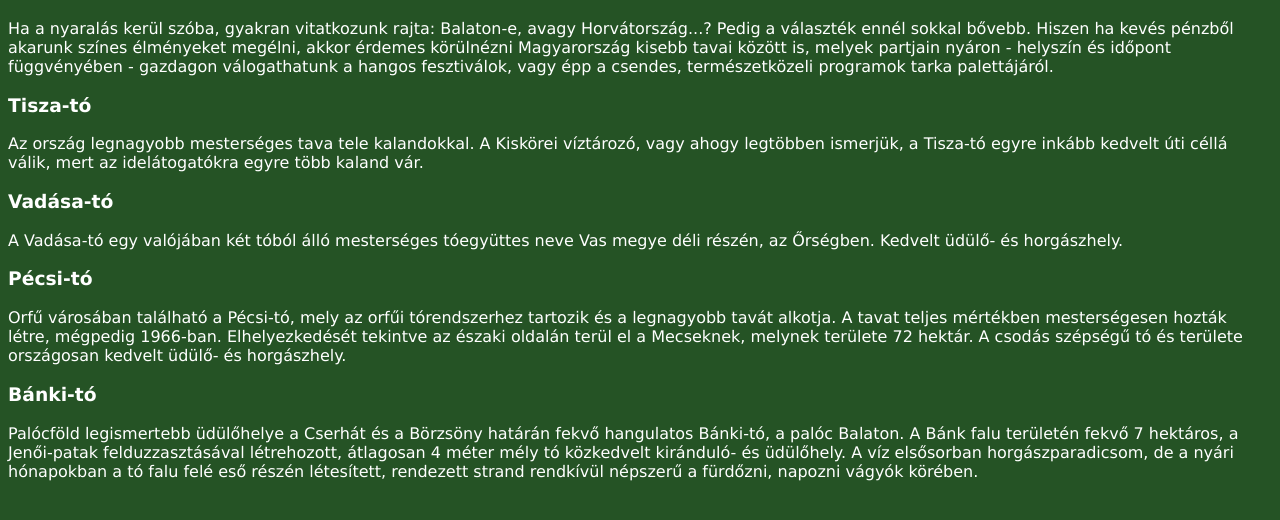
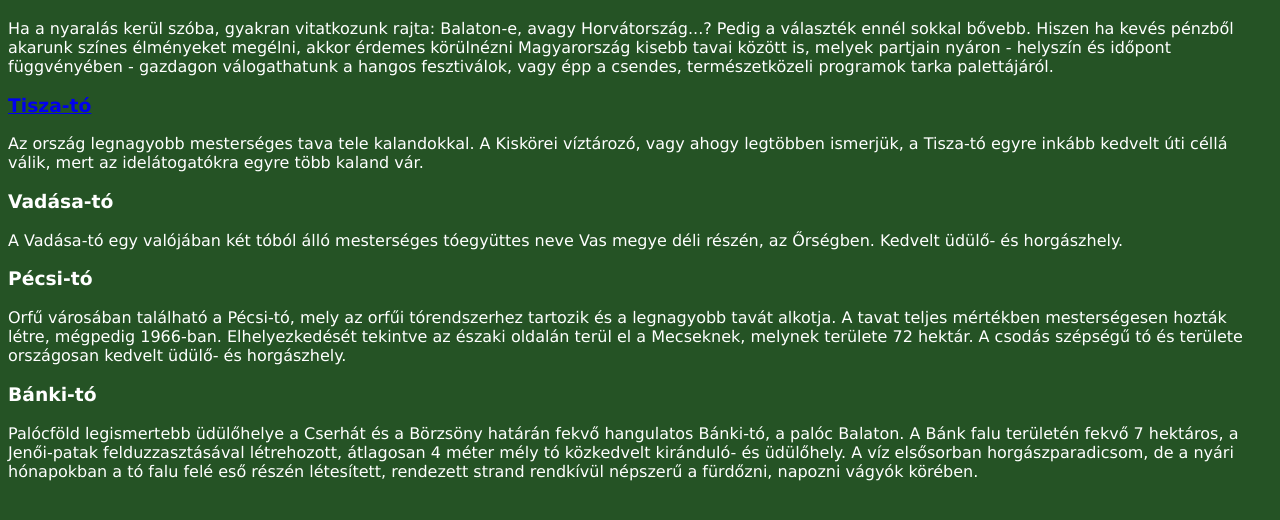
Before and after one commit to Szilagyilevente/Tavakk, a plain HTML site: page tavak/index.html in a window 1280 px wide. Shown: the part 62-582 px from the top of the page. Drawn offline with Linux system fonts and the light colour scheme.

Commit message:
Update index.html

```diff
--- a/tavak/index.html
+++ b/tavak/index.html
@@ -14,7 +14,7 @@
     <h1>Kisebb nyaralótavak Magyarországon</h1>
     <p>Ha a nyaralás kerül szóba, gyakran vitatkozunk rajta: Balaton-e, avagy Horvátország...? Pedig a választék ennél sokkal bővebb. Hiszen ha kevés pénzből akarunk színes élményeket megélni, akkor érdemes körülnézni Magyarország kisebb tavai között is, melyek partjain nyáron - helyszín és időpont függvényében - gazdagon válogathatunk a hangos fesztiválok, vagy épp a csendes, természetközeli programok tarka palettájáról.</p>
     <section>
-       <h3>Tisza-tó </h3>
+       <h3><a href="tisza_to/tisza_to.html">Tisza-tó</a> </h3>
        <p>Az ország legnagyobb mesterséges tava tele kalandokkal. A Kiskörei víztározó, vagy ahogy legtöbben ismerjük, a Tisza-tó egyre inkább kedvelt úti céllá válik, mert az idelátogatókra egyre több kaland vár.<p>
     </section>
     <section>
```
